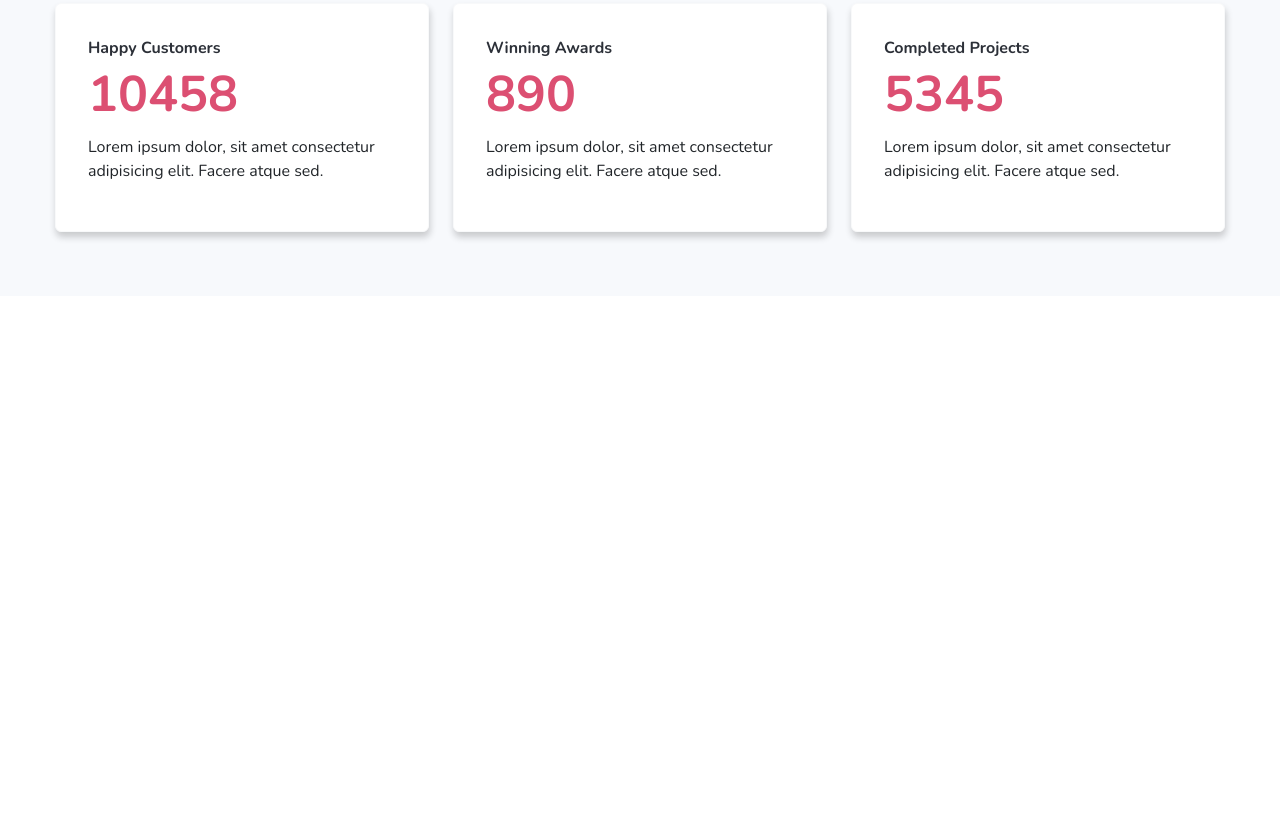
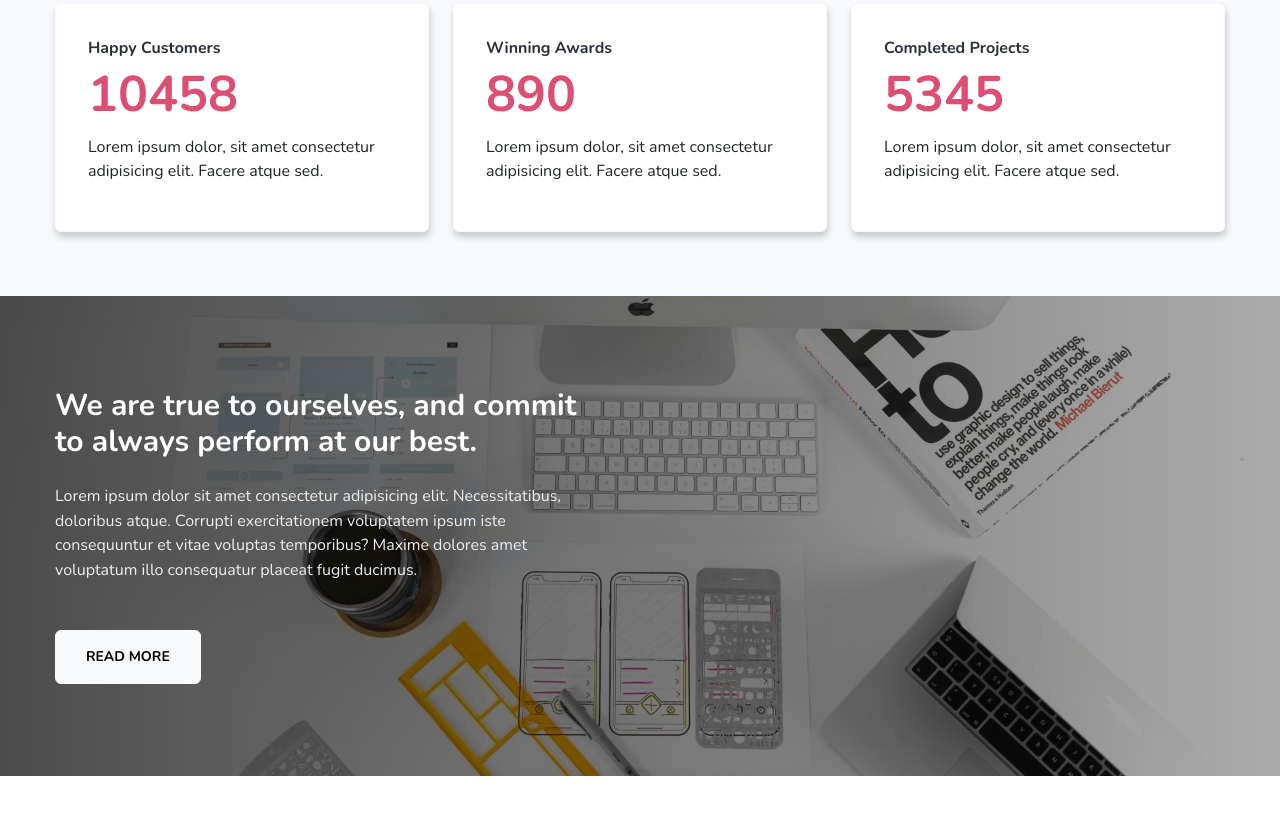
Before and after one commit to bmhuy2505/capstone-masterwork, a plain HTML site: page index.html in a window 1280 px wide. Shown: the part 2042-2856 px from the top of the page. Drawn offline with nearby package versions, Linux system fonts and the light colour scheme; a script that the page names is missing.

Commit message:
Hoàn thành HomePage Cover

```diff
--- a/css/style.css
+++ b/css/style.css
@@ -558,3 +558,39 @@ img.img-curve:hover {
     margin-bottom: 15px;
     margin-top: 10px;
 }
+
+/* ==================== HomePage stats ==================== */
+
+.new-block {
+    background: linear-gradient(
+            to right,
+            rgba(0, 0, 0, 0.7),
+            rgba(0, 0, 0, 0.33)
+        ),
+        url(../img/bg.jpg);
+    background-size: cover;
+    background-repeat: no-repeat, no-repeat, no-repeat;
+    background-position: center;
+    background-attachment: fixed;
+    min-height: 480px;
+    display: grid;
+    align-items: center;
+    padding: 2rem 0;
+}
+
+.homepage_cover .middle-section {
+    max-width: 550px;
+}
+
+.homepage_cover .middle-section h2 {
+    color: #ffffff;
+    font-size: 30px;
+    line-height: 36px;
+    font-weight: 700;
+}
+
+.homepage_cover .link-list-menu p {
+    font-size: 16px;
+    color: #eee;
+    line-height: 24.5px;
+}
--- a/index.html
+++ b/index.html
@@ -345,7 +345,33 @@
         </section>
 
         <!-- HomePage Cover -->
-        <section></section>
+        <section class="homepage_cover">
+            <div class="new-block">
+                <div class="container">
+                    <div class="middle-section">
+                        <div class="section-width">
+                            <h2>
+                                We are true to ourselves, and commit to always
+                                perform at our best.
+                            </h2>
+                        </div>
+                        <div class="link-list-menu">
+                            <p class="mt-md-4 mt-3 mb-md-5 mb-4">
+                                Lorem ipsum dolor sit amet consectetur
+                                adipisicing elit. Necessitatibus, doloribus
+                                atque. Corrupti exercitationem voluptatem ipsum
+                                iste consequuntur et vitae voluptas temporibus?
+                                Maxime dolores amet voluptatum illo consequatur
+                                placeat fugit ducimus.
+                            </p>
+                            <a href="#!" class="btn btn-light theme-button">
+                                Read more</a
+                            >
+                        </div>
+                    </div>
+                </div>
+            </div>
+        </section>
 
         <!-- HomePage Faq -->
         <section></section>
```
